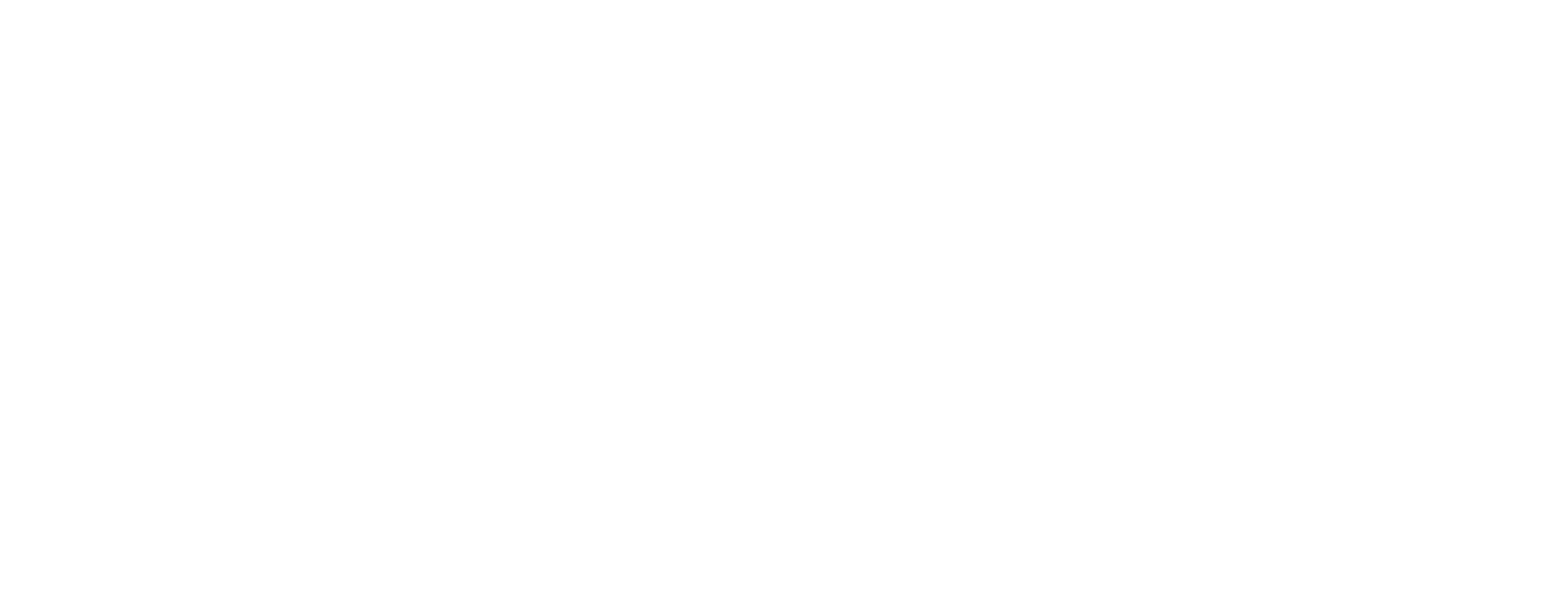
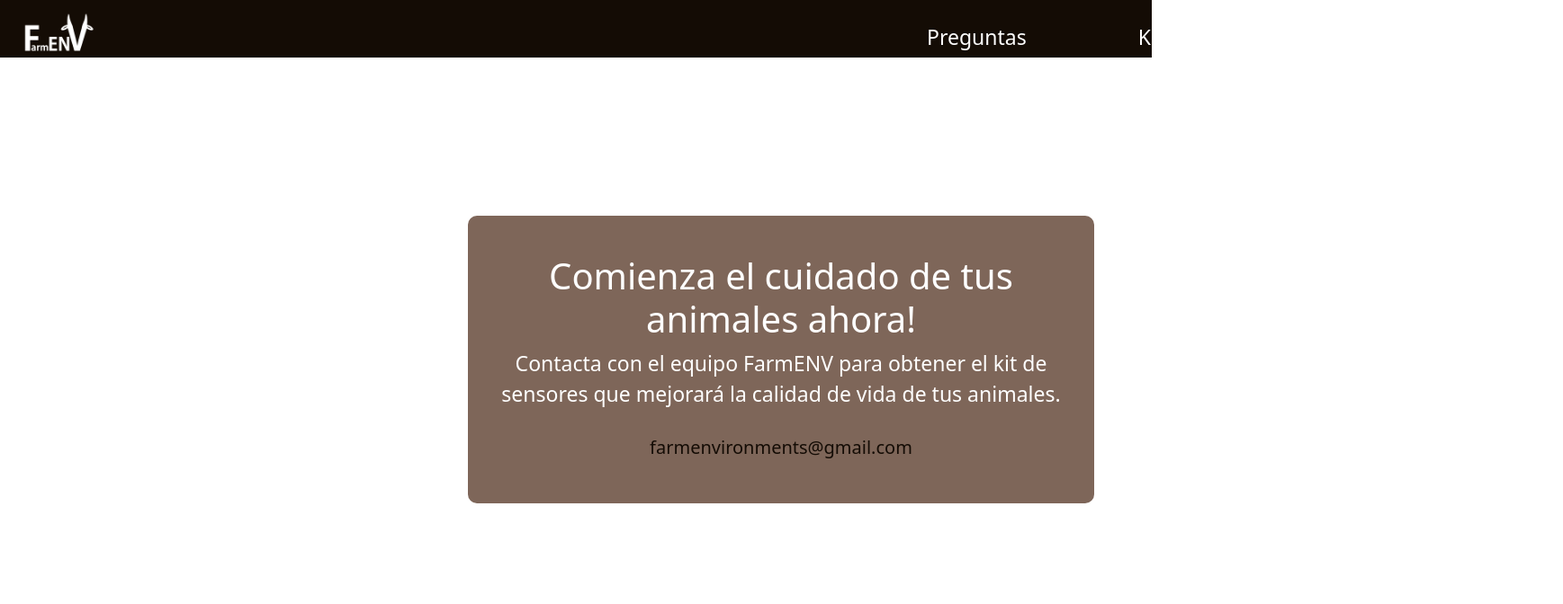
Before and after one commit to FarmENV/Website-Frontend, a React (Create React App) app: page /contact in a window 1280 px wide. Shown: the top 672 px of the page at 90% size, 1737 px wide, since content can reach past the window. Built offline with nearby package versions, Linux system fonts and the light colour scheme.

Commit message:
adding contact page

```diff
--- a/src/App.js
+++ b/src/App.js
@@ -11,6 +11,7 @@
 import Envprofile from './pages/Envprofile/ProfilEnv'
 import Envconfig from './pages/EnvConfig/Envconfig'
 import Profsettings from './pages/ProfSettings/Profsettings'
+import Contactus from './pages/Contactus/contact'
 
 function App() {
   return (
@@ -26,6 +27,7 @@
           <Route exact path='/envpro' component={Envprofile}></Route>
           <Route exact path='/envconfig' component={Envconfig}></Route>
           <Route exact path='/profsettings' component={Profsettings}></Route>
+          <Route exact path='/contact' component={Contactus}></Route>
         </Switch>
       </Layout>
     </BrowserRouter>
--- /dev/null
+++ b/src/pages/Contactus/contact.css
@@ -0,0 +1,46 @@
+
+.Landing__content{
+    width: 100%;
+    height: 80%;
+    display: flex;
+    margin-top: 0vh;
+    flex-direction: row;
+    justify-content: initial;
+    align-items:initial;
+    position: initial;
+    z-index: 2;
+}
+
+.Contact__info{
+    background-color: #7E6659;
+    border-radius: 10px;
+    width: 87vh;
+    height: 40vh;
+    text-align: left;
+    color: #EFEFEF;
+    display: flex;
+    flex-direction: row;
+    justify-content: center;
+    align-items: center;
+    position: initial;
+    margin-left: 65vh;
+    margin-top: 30vh;
+}
+
+p{
+    font-size: 23px;
+}
+.questions__content{
+    margin: 1em;
+    text-align: center;
+    color: #ffffff;
+}
+
+.Farm_email{
+    color: rgb(20, 12, 5);
+    margin-top: 30px;
+}
+.footer__Contentc{
+    display: flex;
+    margin-top: 100px;
+}
--- /dev/null
+++ b/src/pages/Contactus/contact.jsx
@@ -0,0 +1,37 @@
+import React from 'react'
+import './contact.css'
+import Footer from '../../components/footer/Footer'
+import Navbar from '../../components/nav/Navbar'
+
+
+
+class Contactus extends React.Component {
+    render(){
+        return (
+            <React.Fragment>
+                <div className="contact">
+                <div className="sensors__content">
+                     <Navbar theme={"Navbar"}></Navbar>
+                     </div>
+                    <div className="Landing__content">
+                        <div className="Contact__info">
+                                <div className="questions__content">
+                                    <h1>Comienza el cuidado de tus animales ahora!</h1>
+                                    <p>Contacta con el equipo FarmENV para obtener el kit de sensores que mejorará la calidad de vida de tus animales.</p>
+                                    <div className="Farm_email">
+                                        <h5>farmenvironments@gmail.com</h5>
+                                    </div>
+                                </div>
+                        </div>
+                    </div>
+                </div>
+
+                <div className="footer__Contentc">
+                    <Footer s={{bottom:0}}></Footer>
+                </div>
+            </React.Fragment>
+        )
+    }
+}
+
+export default Contactus
```
